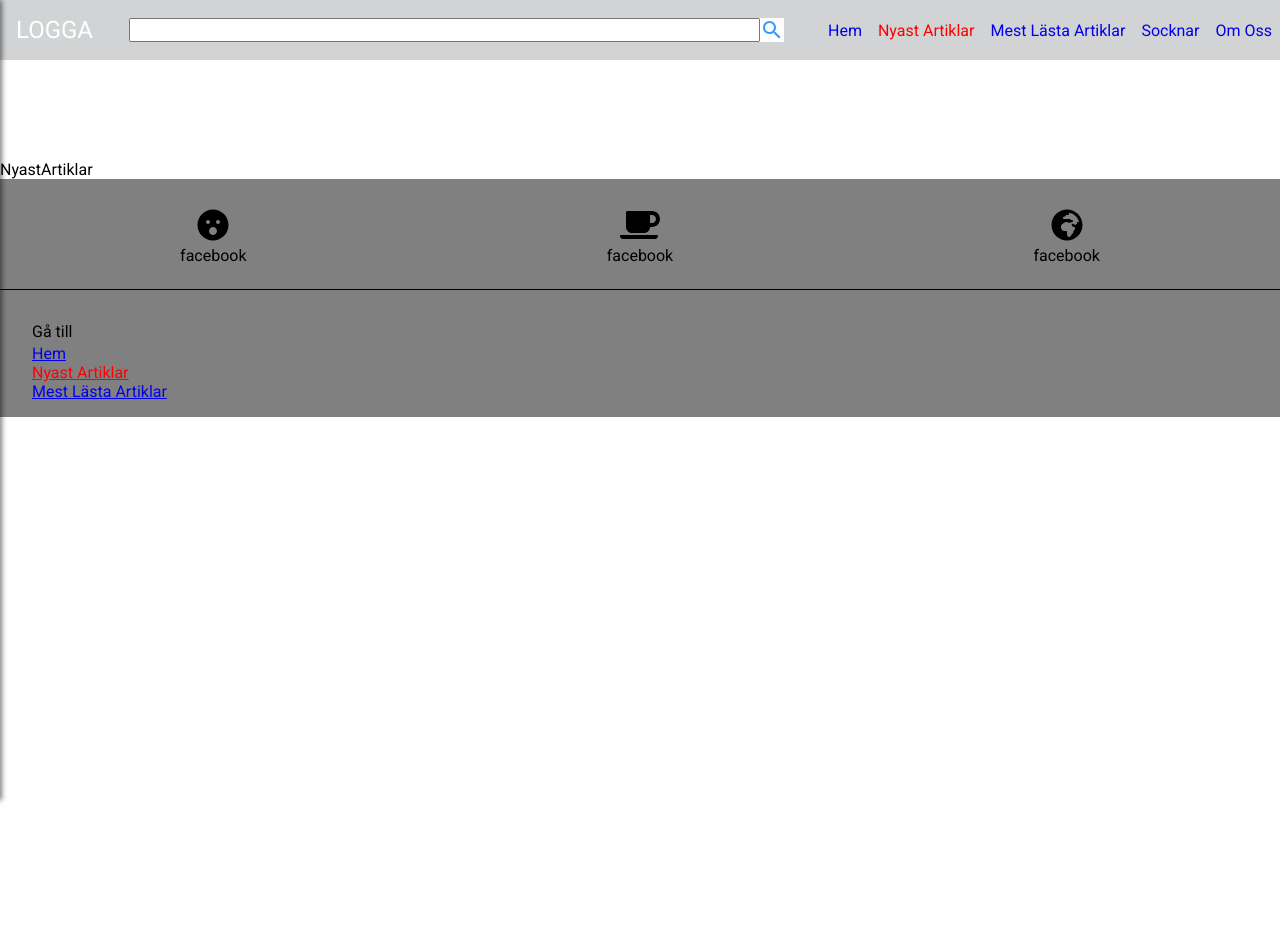
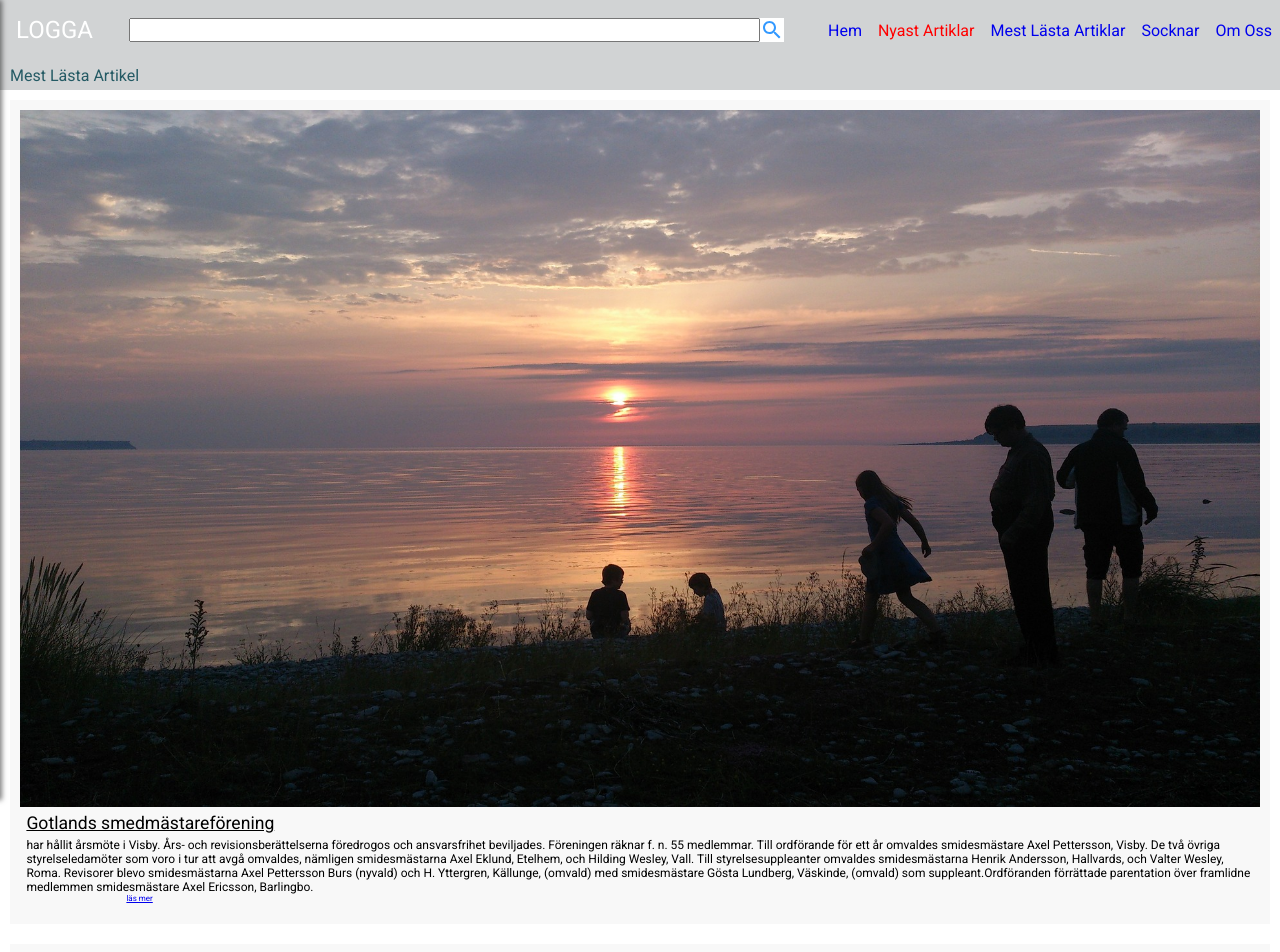
Before and after one commit to wongprom/gutar, a React (Create React App) app: page /NyastArtiklar in a window 1280 px wide. Shown: the top 952 px of the page. Before the commit the page ends 800 px from the top, so only its background shows below. Built offline with nearby package versions, Linux system fonts and the light colour scheme.

Commit message:
First commit for UI.

```diff
--- a/src/App.scss
+++ b/src/App.scss
@@ -12,5 +12,5 @@ body{
 }
 main {
   // page Content start under heroImage
-  margin-top: 160px;
+  // margin-top: 160px;
 }
--- /dev/null
+++ b/src/components/Card/BigCard/BigArticleCard.js
@@ -0,0 +1,29 @@
+import React from 'react';
+
+
+import '../BigCard/BigArticleCard.scss';
+
+const BigArticleCard = (props) => {
+
+
+
+  return (
+
+    <>
+      <div className="scroll-container">
+        <div className="card-big">
+          <div className="image-container">
+            <img src={props.img} alt="Bild" />
+          </div>
+          <div className="text-container">
+            <p className="headline">{props.heading}</p>
+            <p className="text">{props.articleContent}</p>
+            <a href="#">läs mer</a>
+          </div>
+        </div>
+      </div>
+    </>
+
+  );
+};
+export default BigArticleCard;
--- /dev/null
+++ b/src/components/Card/BigCard/BigArticleCard.scss
@@ -0,0 +1,45 @@
+@import "../../../utilities/variables";
+
+.scroll-container{
+  display:flex;
+  .card-big {
+    margin: 10px;
+    padding: 10px;
+    width: 100%;
+    background-color:$PrimaryLightGray;
+
+    .image-container {
+      display: flex;
+      justify-content: center;
+      max-width: 100%;
+      // max-height: 100px;
+
+      img {
+        object-fit: cover;
+        max-width: 100%;
+        max-height: 100%;
+
+      }
+    }
+    .text-container {
+      display: flex;
+      padding: 0.4rem;
+
+      flex-direction: column;
+      max-height: 120px;
+      overflow: scroll;
+      .headline {
+        text-decoration: underline;
+        font-size: $HeadlineSize2;
+        margin-bottom: 0.3rem
+      }
+      .text {
+        font-size: $FontSizeDefault;
+      }
+      a {
+        font-size: $LinkSize;
+        margin: 0 0 5px 100px;
+      }
+    }
+  }
+}
--- a/src/components/Divider/Divider.js
+++ b/src/components/Divider/Divider.js
@@ -5,7 +5,7 @@ const divider = props => {
   return (
     <div className="divider">
       <p>
-        {props.mestLastaArtikel} {props.nyastArtiklar} {props.allaSocknar}
+        {props.text}  {props.allaSocknar}
       </p>
     </div>
   );
--- a/src/components/Pages/Hem/Hem.js
+++ b/src/components/Pages/Hem/Hem.js
@@ -36,9 +36,9 @@ const Hem = () => {
 
   return (
     // style={{ flex: "1" }} is for the sticky footer
-    <div style={{ flex: "1" }}>
+    <div style={{ flex: "1", marginTop: "160px" }}>
       <HeroSection />
-      <Divider nyastArtiklar={nyastArtiklar} />
+      <Divider text={nyastArtiklar} />
       <div className="scroll-section">
 
         {data.map(item =>
@@ -51,7 +51,7 @@ const Hem = () => {
 
         {/* {articleCard} */}
       </div>
-      <Divider mestLastaArtikel={mestLastaArtikel} />
+      <Divider text={mestLastaArtikel} />
       <div className="scroll-section">
         {data.map(item =>
           <ArticleCard
--- a/src/components/Pages/Hem/Hem.scss
+++ b/src/components/Pages/Hem/Hem.scss
@@ -3,7 +3,6 @@ main {
     display: flex;
     width: 100%;
     height: 100%;
-
     overflow-x: auto;
   }
 }
--- a/src/components/Pages/NyastArtiklar/NyastArtiklar.js
+++ b/src/components/Pages/NyastArtiklar/NyastArtiklar.js
@@ -1,9 +1,28 @@
 import React from 'react';
+import Divider from '../../Divider/Divider';
+import BigArticleCard from '../../Card/BigCard/BigArticleCard';
+
+import './NyastArtiklar.scss';
+
+import { articles } from "../../../utilities/fakeData";
 
 const NyastArtiklar = () => {
+  const data = articles
+  const mestLastaArtikel = 'Mest Lästa Artikel';
   return (
-    <div>
-      <p>NyastArtiklar</p>
+    <div className="nyastArtikel">
+      <Divider text={mestLastaArtikel} />
+      <main>
+
+        {data.map(item =>
+          <BigArticleCard
+            heading={item.heading}
+            articleContent={item.articleContent}
+            img={item.img}
+          />
+        )}
+
+      </main>
     </div>
   );
 };
--- a/src/components/Pages/NyastArtiklar/NyastArtiklar.scss
+++ b/src/components/Pages/NyastArtiklar/NyastArtiklar.scss
@@ -0,0 +1,3 @@
+.nyastArtikel{
+  margin-top: 60px;
+}
--- a/src/utilities/_variables.scss
+++ b/src/utilities/_variables.scss
@@ -8,8 +8,10 @@ $PrimaryGray:#d1d3d4;
 $PrimaryDarkGray:#606060;
 $PrimaryWhite:#FFFFFF;
 
+
+$HeadlineSize: 0.85rem;
+$HeadlineSize2: 1.1rem;
 $FontSizeDefault: 12px;
-$HeadlineSize: 0.85rem;
 $TextSize: 11px;
 $LinkSize: 0.5rem;
 
```
